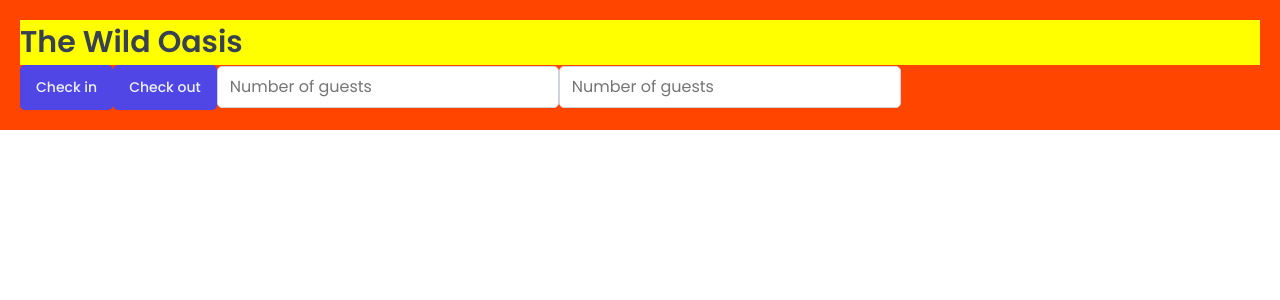
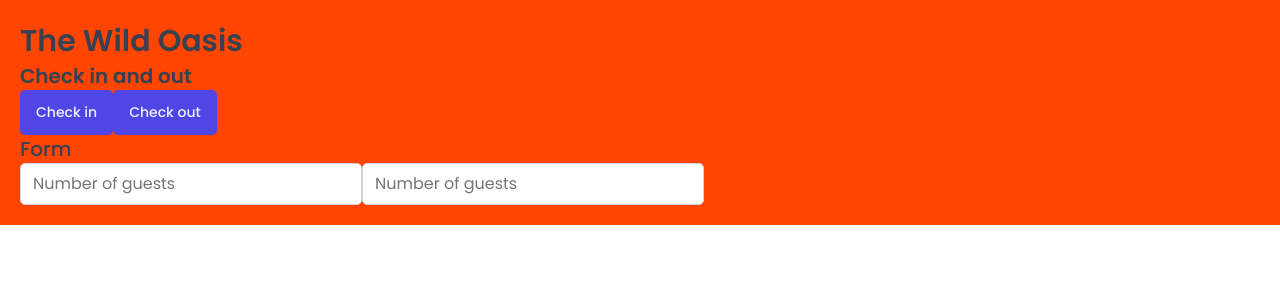
Before and after one commit to sergiobni/react-pro-the-wild-oasis, a React (Vite) app: page / in a window 1280 px wide. Shown: the top 300 px of the page. Built offline with nearby package versions, Linux system fonts and the light colour scheme; a web font is replaced by a local one.

Commit message:
styled components props and css function

```diff
--- a/src/App.jsx
+++ b/src/App.jsx
@@ -2,12 +2,7 @@
 import GlobalStyles from './styles/GlobalStyles';
 import Button from './ui/Button';
 import Input from './ui/Input';
-
-const H1 = styled.h1`
-  font-size: 30px;
-  font-weight: 600;
-  background-color: yellow;
-`;
+import Heading from './ui/Heading';
 
 const StyledApp = styled.main`
   background-color: orangered;
@@ -19,10 +14,12 @@
     <>
       <GlobalStyles />
       <StyledApp>
-        <H1>The Wild Oasis</H1>
+        <Heading as="h1">The Wild Oasis</Heading>
+        <Heading as="h2">Check in and out</Heading>
         <Button onClick={() => alert('Check in')}>Check in</Button>
         <Button onClick={() => alert('Check in')}>Check out</Button>
 
+        <Heading as="h3">Form</Heading>
         <Input type="number" placeholder="Number of guests" />
         <Input type="number" placeholder="Number of guests" />
       </StyledApp>
--- /dev/null
+++ b/src/ui/Heading.jsx
@@ -0,0 +1,32 @@
+import styled, { css } from 'styled-components';
+
+const test = css`
+  text-align: center;
+  ${10 > 5 && 'background-color: green'}
+`;
+
+const Heading = styled.h1`
+  ${props =>
+    props.as === 'h1' &&
+    css`
+      font-size: 3rem;
+      font-weight: 600;
+    `}
+
+  ${props =>
+    props.as === 'h2' &&
+    css`
+      font-size: 2rem;
+      font-weight: 600;
+    `}
+
+    ${props =>
+    props.as === 'h3' &&
+    css`
+      font-size: 2rem;
+      font-weight: 500;
+    `}
+  line-height:1.4
+`;
+
+export default Heading;
```
